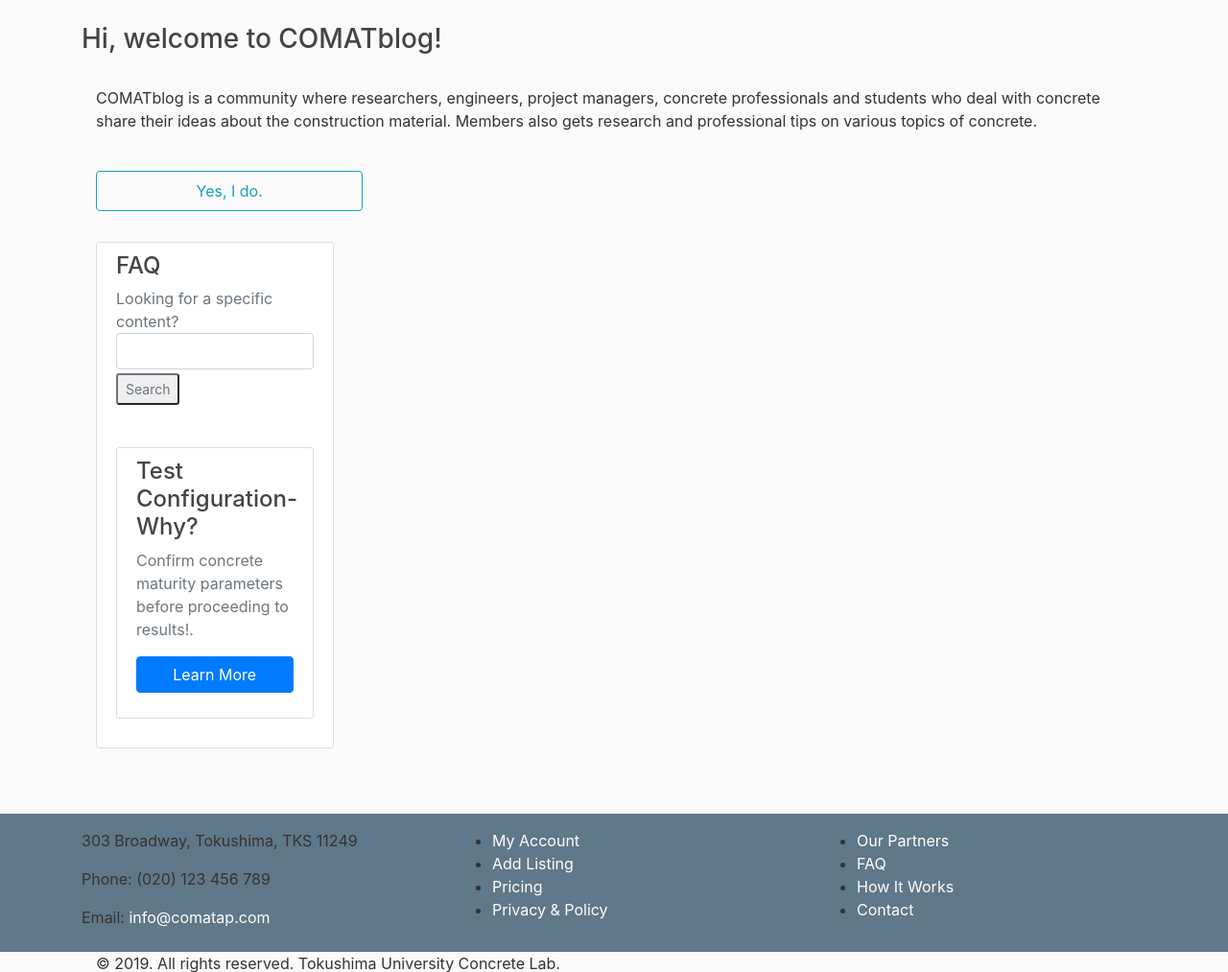
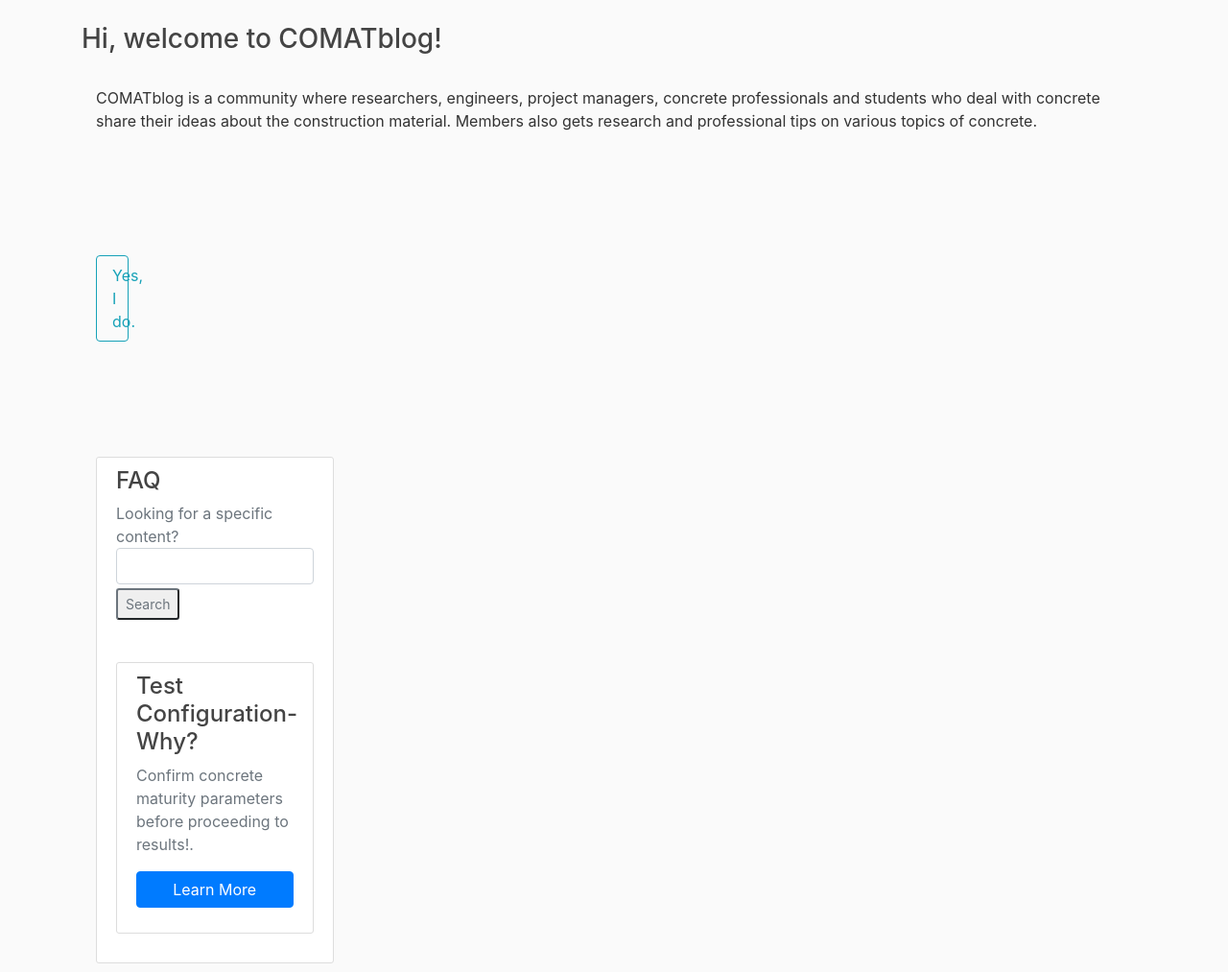
Before and after one commit to olurepo/comatap, a Django app: page /blog/ in a window 1280 px wide. Shown: the part 56-1069 px from the top of the page at 96% size. Run offline with Django 3.2, Linux system fonts and the light colour scheme; data that the repository does not hold is empty; some libraries are stand-ins or nearby versions.

Commit message:
Improve Blog Views

```diff
--- a/blog/templates/blog/home.html
+++ b/blog/templates/blog/home.html
@@ -9,21 +9,21 @@
 
       <div class="col-md-10">
         <div class="row">
-            <p class="article-content">
-              <div class="form-group col-md-4">
+            <div class="article-content">
+              <div class="form-group col-md-4 mb-3 mt-3">
                 {% if user.is_authenticated %}
                   <a class="nav-item nav-link btn btn-outline-info" href="{% url 'post-create' %}"> Create New Article </a>
                 {% else %}
                   <a class="nav-item nav-link btn btn-outline-info" href="{% url 'register' %}"> Yes, I do. </a>
                 {% endif %}
               </div>
-            </p>
+            </div>
         </div>
       </div>
     </p>
-    <div class="col-md-12">
-      <div class="row">
-        <div class="col-md-8 offset-md-2">
+    <div class="row">
+      <div class="col-md-12">
+        <div class="col-md-8 mt-3 media-body">
           {% for post in posts %}  <!-- this is similar to 'for loop' in python -->
               <article class="media content-section">
               <img class="rounded-circle article-img" src="{{ post.author.profile.image.url }}">
@@ -33,7 +33,7 @@
                     <small class="text-muted">{{ post.date_posted|date:'F d, Y' }}</small>
                   </div>
                   <h3><a class="article-title" href="{% url 'post-detail' post.id %}">{{ post.title }}</a></h3>
-                  <p class="article-content">{{ post.content | slice:":500" }}</p>
+                  <p class="article-content">{{ post.content | slice:":300" }}</p>
                 </div>
             </article>
           {% endfor %}
--- a/sensors/views.py
+++ b/sensors/views.py
@@ -134,7 +134,6 @@ def combined_data(request, pk):
     sensor_id = sensor.id
 
     data = Data.objects.filter(sensor=sensor)
-    data.delete()
 
     # get all the available data on this sensor
     xList = []
```
